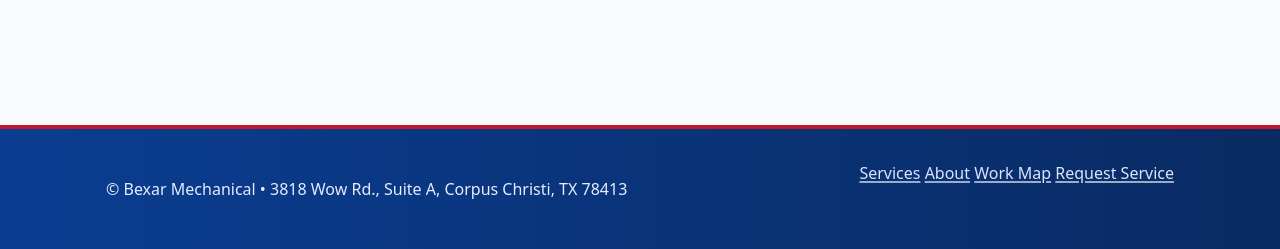
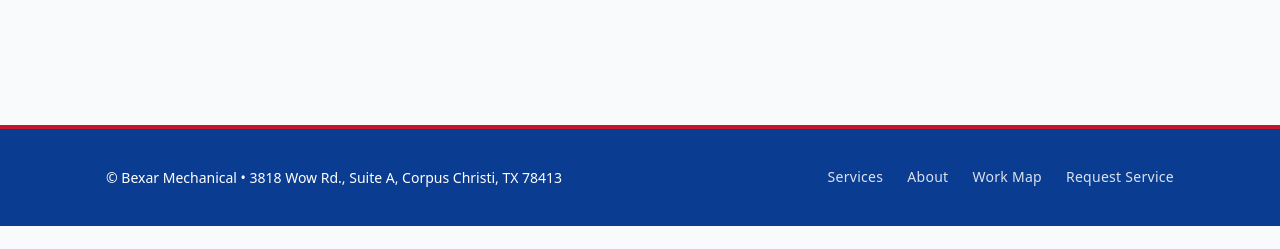
Before and after one commit to BexarMechanical/bexarmechanical.github.io, a plain HTML site: page index.html in a window 1280 px wide. Shown: the part 5334-5583 px from the top of the page. After the commit the page ends 5560 px from the top, so only its background shows below. Drawn offline with Linux system fonts and the light colour scheme.

Commit message:
Updating formatting for the nav links

```diff
--- a/styles.css
+++ b/styles.css
@@ -349,3 +349,64 @@ input:focus, textarea:focus{ box-shadow:0 0 0 4px var(--ring) }
     height: auto;
   }
 }
+
+/* ---- Footer ---- */
+.site-footer {
+  background: var(--blue);
+  color: var(--white);
+  padding: 1.5rem 1rem;
+  font-size: 0.875rem;
+}
+
+.site-footer .container {
+  display: flex;
+  flex-direction: column;
+  gap: 0.75rem;
+  align-items: center;
+  text-align: center;
+}
+
+/* Footer nav layout */
+.site-footer nav {
+  display: flex;
+  flex-wrap: wrap;
+  gap: 0.5rem 1.5rem;
+  justify-content: center;
+}
+
+/* Footer nav links */
+.site-footer nav a {
+  color: rgba(255, 255, 255, 0.85);
+  text-decoration: none;
+  font-weight: 500;
+  letter-spacing: 0.02em;
+  position: relative;
+  padding-bottom: 2px;
+}
+
+/* Underline on hover with brand red */
+.site-footer nav a::after {
+  content: "";
+  position: absolute;
+  left: 0;
+  bottom: 0;
+  width: 0;
+  height: 2px;
+  background: var(--red);
+  transition: width 0.18s ease-out;
+}
+
+.site-footer nav a:hover::after,
+.site-footer nav a:focus-visible::after {
+  width: 100%;
+}
+
+/* Desktop: put text on left, links on right */
+@media (min-width: 768px) {
+  .site-footer .container {
+    flex-direction: row;
+    justify-content: space-between;
+    align-items: center;
+    text-align: left;
+  }
+}
```
